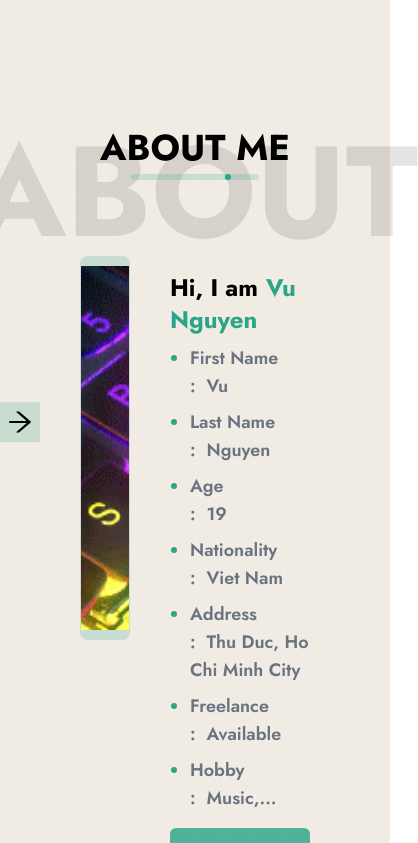
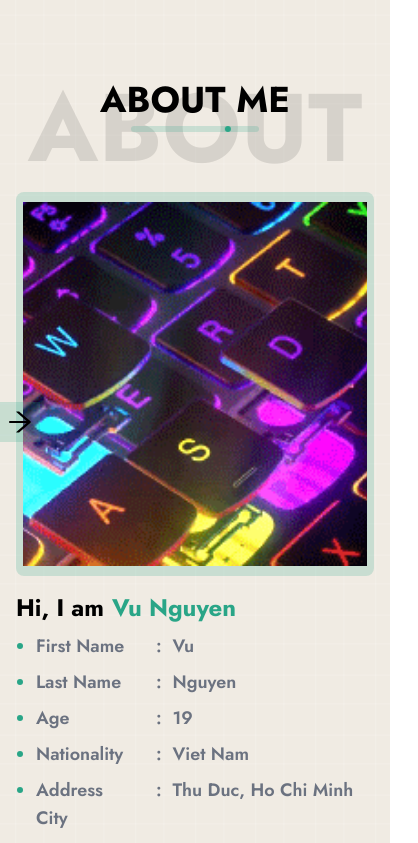
Before and after one commit to viet2109/Profile, a React (Create React App) app: page /about in a window 390 px wide. Shown: the top 843 px of the page, 418 px wide, since content can reach past the window. Built offline with nearby package versions, Linux system fonts and the light colour scheme.

Commit message:
reponsive

```diff
--- a/src/components/Content.jsx
+++ b/src/components/Content.jsx
@@ -3,9 +3,9 @@ import Title from './Title'
 import background from '../assets/images/herosection-bg.png'
 export default function Content({ children, title = "", titleBg = "" }) {
     return (
-        <section className='w-full h-full  relative bg-section min-h-screen py-32 ' style={{ backgroundImage: `url(${background})` }}>
+        <section className='py-20 w-full h-full  relative bg-section min-h-screen md:py-32 overflow-hidden ' style={{ backgroundImage: `url(${background})` }}>
             <div className="relative">
-                <Title title={title} className="" bg={titleBg} />
+                <Title title={title} className="mb-4" bg={titleBg} />
                 {children}
             </div>
 
--- a/src/components/Sidebar/Sidebar.jsx
+++ b/src/components/Sidebar/Sidebar.jsx
@@ -29,8 +29,18 @@ export default function Sidebar() {
     return (
         <>
             {/* navbar mobile */}
-            <div className="fixed top-1/2 -translate-y-1/2 w-10 h-10 bg-primary flex items-center justify-center bg-opacity-20 md:hidden z-[99]">
+            <div className="fixed top-1/2 -translate-y-1/2 w-10 h-10 bg-primary flex items-center justify-center bg-opacity-20 md:hidden z-[999]">
                 <AiOutlineArrowRight size={30} onClick={handleClickMenu} />
+            </div>
+            <div ref={menuRef} className="w-screen fixed md:w-menu-w h-screen bg-section top-[calc(-100vh)] z-[9999999] md:left-[80px] flex flex-col duration-500">
+                <div className='absolute right-4 top-4 bg-primary rounded-full p-1 bg-opacity-20 text-primary' onClick={handleClickMenu}>
+                    <IoCloseSharp size={30} />
+                </div>
+                {listMenu.map((item) => (
+                    <Link to={item.href} onClick={handleClickMenuItem} key={item.id} className={`menu-item text-lg md:text-6xl uppercase font-bold  h-full w-full flex basis-1/5 items-center justify-center md:border-l border-blur md:hover:basis-2/5   hover:text-primary transition-all duration-500 cursor-pointer`}>
+                        <span className='menu-title'>{item.label}</span>
+                    </Link>
+                ))}
             </div>
             {/* <div className="top-0 h-full z-50 md:fixed bg-white">
 
@@ -51,16 +61,7 @@ export default function Sidebar() {
                     </div>
                 </div>
 
-                <div ref={menuRef} className="w-screen absolute md:w-menu-w h-screen bg-section top-[calc(-100vh)] z-[9999999] md:left-[80px] flex flex-col duration-500">
-                    <div className='absolute right-4 top-4 bg-primary rounded-full p-1 bg-opacity-20 text-primary' onClick={handleClickMenu}>
-                        <IoCloseSharp size={30} />
-                    </div>
-                    {listMenu.map((item) => (
-                        <Link to={item.href} onClick={handleClickMenuItem} key={item.id} className={`menu-item text-lg md:text-6xl uppercase font-bold  h-full w-full flex basis-1/5 items-center justify-center md:border-l border-blur md:hover:basis-2/5   hover:text-primary transition-all duration-500 cursor-pointer`}>
-                            <span className='menu-title'>{item.label}</span>
-                        </Link>
-                    ))}
-                </div>
+
 
 
             </div> */}
--- a/src/components/Title.jsx
+++ b/src/components/Title.jsx
@@ -3,7 +3,7 @@ import React from 'react'
 export default function Title({ title, className, bg }) {
     return (
         <div className={`${className} flex justify-center items-center relative `}>
-            <p className='uppercase text-9xl opacity-10 font-bold select-none'>{bg}</p>
+            <p className='uppercase text-8xl md:text-9xl opacity-10 font-bold select-none'>{bg}</p>
             <div className="absolute top-0">
                 <h1 className='uppercase text-4xl font-bold z-50'>{title}</h1>
                 <div className="absolute w-32 h-[6px] rounded-full bg-opacity-20 bg-primary mt-2 overflow-hidden -bottom-[12px] left-1/2 -translate-x-1/2">
--- a/src/pages/AboutPage.jsx
+++ b/src/pages/AboutPage.jsx
@@ -37,11 +37,11 @@ export default function AboutPage() {
     return (
         <div className='w-full min-h-screen relative'>
             <Content title='about me' titleBg='about'>
-                <div className="flex w-full px-20">
-                    <div className="flex-1 bg-primary h-96 flex justify-center items-center rounded-lg bg-opacity-20">
+                <div className="flex w-full md:px-20 px-4 flex-wrap">
+                    <div className=" w-full md:flex-1 bg-primary h-96 flex justify-center items-center rounded-lg bg-opacity-20">
                         <img src="/images/giphy.gif" alt="" className='w-[96%] object-cover h-[364px]' />
                     </div>
-                    <div className="flex-1 ml-10 pt-4">
+                    <div className="md:flex-1 md:ml-10 pt-4 ">
                         <h2 className='font-bold text-2xl'>Hi, I am<span className='text-primary ml-2'>Vu Nguyen</span></h2>
                         <ul className='pl-5 text-lg font-semibold text-gray-500 my-2'>
                             {
--- a/src/pages/ResumePage.jsx
+++ b/src/pages/ResumePage.jsx
@@ -68,7 +68,7 @@ export default function ResumePage() {
     return (
         <div className=''>
             <Content title='my skills' titleBg='skills'>
-                <div className="grid grid-cols-4 gap-x-5 gap-y-10 pt-10">
+                <div className="grid grid-cols-2 md:grid-cols-4 gap-x-5 gap-y-10 pt-10">
                     {
                         skills.map((e, i) => (
                             <div className="col-span-1 hover:text-primary flex flex-col items-center transition duration-200 hover:scale-110" key={i}>
--- a/src/pages/WorksPage.jsx
+++ b/src/pages/WorksPage.jsx
@@ -16,7 +16,7 @@ export default function WorksPage() {
     ]
     return (
         <Content title='my works' titleBg='works'>
-            <div className="grid grid-cols-2 gap-10 p-10 pb-20">
+            <div className="grid grid-cols-1 md:grid-cols-2 gap-10 p-10 pb-20">
                 {
                     projects.map(e => (
                         <div className="rounded-md flex flex-col bg-white p-5 group" key={e.id} >
```
